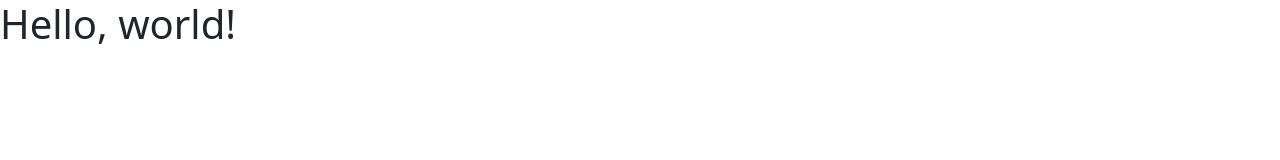
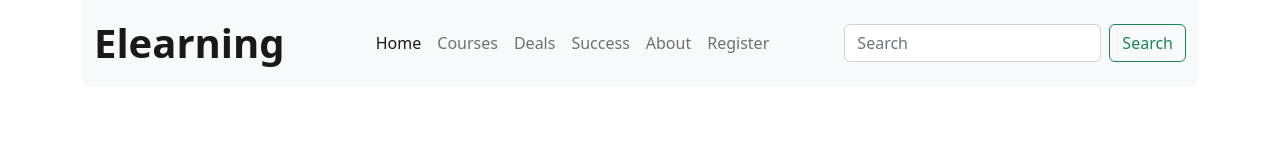
Before and after one commit to jahidhasan8/Elearning, a plain HTML site: page index.html in a window 1280 px wide. Drawn offline with nearby package versions, Linux system fonts and the light colour scheme.

Commit message:
navbar section added

```diff
--- a/index.html
+++ b/index.html
@@ -4,7 +4,7 @@
 <head>
     <meta charset="utf-8">
     <meta name="viewport" content="width=device-width, initial-scale=1">
-    <title>Bootstrap demo</title>
+    <title>Elearning</title>
     <!-- bootstrap cdn -->
     <link href="https://cdn.jsdelivr.net/npm/bootstrap@5.2.0/dist/css/bootstrap.min.css" rel="stylesheet"
         integrity="sha384-gH2yIJqKdNHPEq0n4Mqa/HGKIhSkIHeL5AyhkYV8i59U5AR6csBvApHHNl/vI1Bx" crossorigin="anonymous">
@@ -15,7 +15,46 @@
 </head>
 
 <body>
-    <h1>Hello, world!</h1>
+    <header class="container">
+        <!--...............................................
+                        navbar section
+          ................................................-->
+          <nav class="navbar navbar-expand-lg bg-light">
+            <div class="container">
+              <button class="navbar-toggler" type="button" data-bs-toggle="collapse" data-bs-target="#navbarTogglerDemo03" aria-controls="navbarTogglerDemo03" aria-expanded="false" aria-label="Toggle navigation">
+                <span class="navbar-toggler-icon"></span>
+              </button>
+              <a class="navbar-brand fw-bold fs-1" href="#">Elearning</a>
+              <div class="collapse navbar-collapse" id="navbarTogglerDemo03">
+                <ul class="navbar-nav me-auto mb-2 mb-lg-0 ms-auto">
+                  <li class="nav-item">
+                    <a class="nav-link active" aria-current="page" href="#">Home</a>
+                  </li>
+                  <li class="nav-item">
+                    <a class="nav-link" href="#">Courses</a>
+                  </li>
+                  <li class="nav-item">
+                    <a class="nav-link" href="#">Deals</a>
+                  </li>
+                  <li class="nav-item">
+                    <a class="nav-link" href="#">Success</a>
+                  </li>
+                  <li class="nav-item">
+                    <a class="nav-link" href="#">About</a>
+                  </li>
+                  <li class="nav-item">
+                    <a class="nav-link" href="#">Register</a>
+                  </li>
+
+                </ul>
+                <form class="d-flex" role="search">
+                  <input class="form-control me-2" type="search" placeholder="Search" aria-label="Search">
+                  <button class="btn btn-outline-success" type="submit">Search</button>
+                </form>
+              </div>
+            </div>
+          </nav>
+    </header>
     <script src="https://cdn.jsdelivr.net/npm/bootstrap@5.2.0/dist/js/bootstrap.bundle.min.js"
         integrity="sha384-A3rJD856KowSb7dwlZdYEkO39Gagi7vIsF0jrRAoQmDKKtQBHUuLZ9AsSv4jD4Xa"
         crossorigin="anonymous"></script>
```
